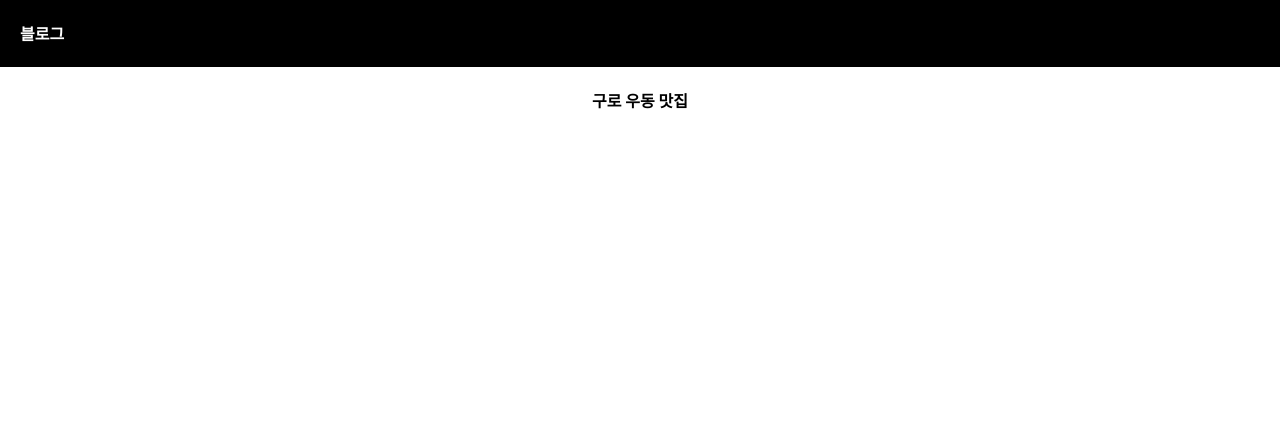
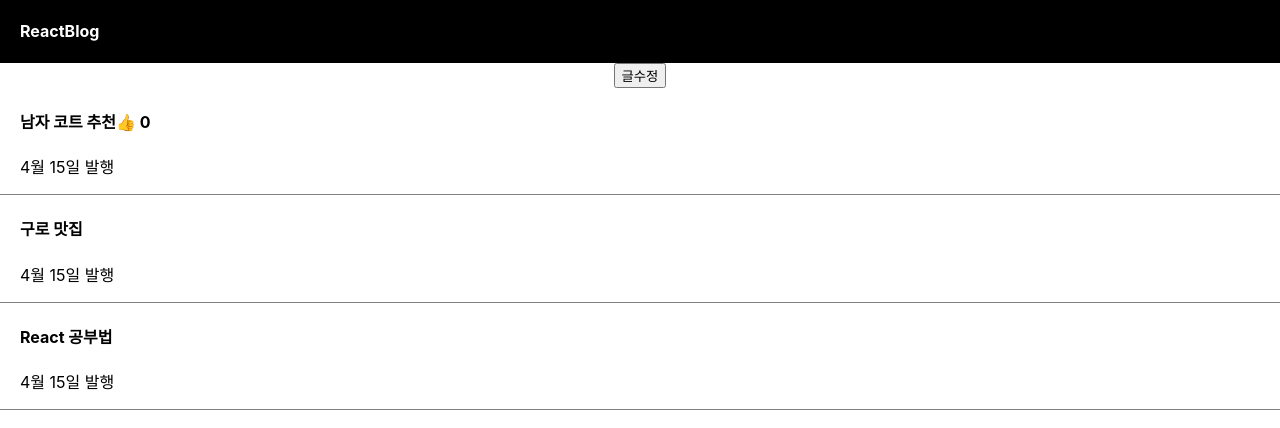
Before and after one commit to gojaeng/React, a React (Create React App) app in the folder blog/: page / in a window 1280 px wide. Shown: the top 428 px of the page. Built offline with nearby package versions, Linux system fonts and the light colour scheme.

Commit message:
state 문법

```diff
--- a/blog/src/App.css
+++ b/blog/src/App.css
@@ -8,6 +8,14 @@
   width: 100%;
   color: white;
   padding-left: 20px;
+}
+div{
+  box-sizing: border-box;
+}
+.list{
+  padding-left: 20px;
+  text-align: left;
+  border-bottom: 1px solid grey;
 }
 
 .App-logo {
--- a/blog/src/App.js
+++ b/blog/src/App.js
@@ -1,16 +1,40 @@
-import logo from './logo.svg';
-import './App.css';
+/* eslint-disable */
+
+import logo from "./logo.svg";
+import "./App.css";
+import { useState } from "react";
 
 function App() {
-
-  let post = '구로 우동 맛집';
+  let [글제목, 글제목변경] = useState(["남자 코트 추천", "구로 맛집", "React 공부법"]);
+  let [따봉,따봉변경] = useState(0);
 
   return (
     <div className="App">
       <div className="black-nav">
-        <h4>블로그</h4>
+        <h4>ReactBlog</h4>
       </div>
-      <h4>{post}</h4>
+      <button onClick={()=> {
+        let copy = [...글제목];
+        copy[0] = '여자 코트 추천';
+        글제목변경(copy);
+        }}>글수정</button>
+      <div className="list">
+        <h4>
+          {글제목[0]}
+          <span onClick={()=> { 따봉변경(따봉+1) }}>👍</span> {따봉}
+        </h4>
+        <p>4월 15일 발행</p>
+      </div>
+
+      <div className="list">
+        <h4>{글제목[1]}</h4>
+        <p>4월 15일 발행</p>
+      </div>
+
+      <div className="list">
+        <h4>{글제목[2]}</h4>
+        <p>4월 15일 발행</p>
+      </div>
     </div>
   );
 }
```
